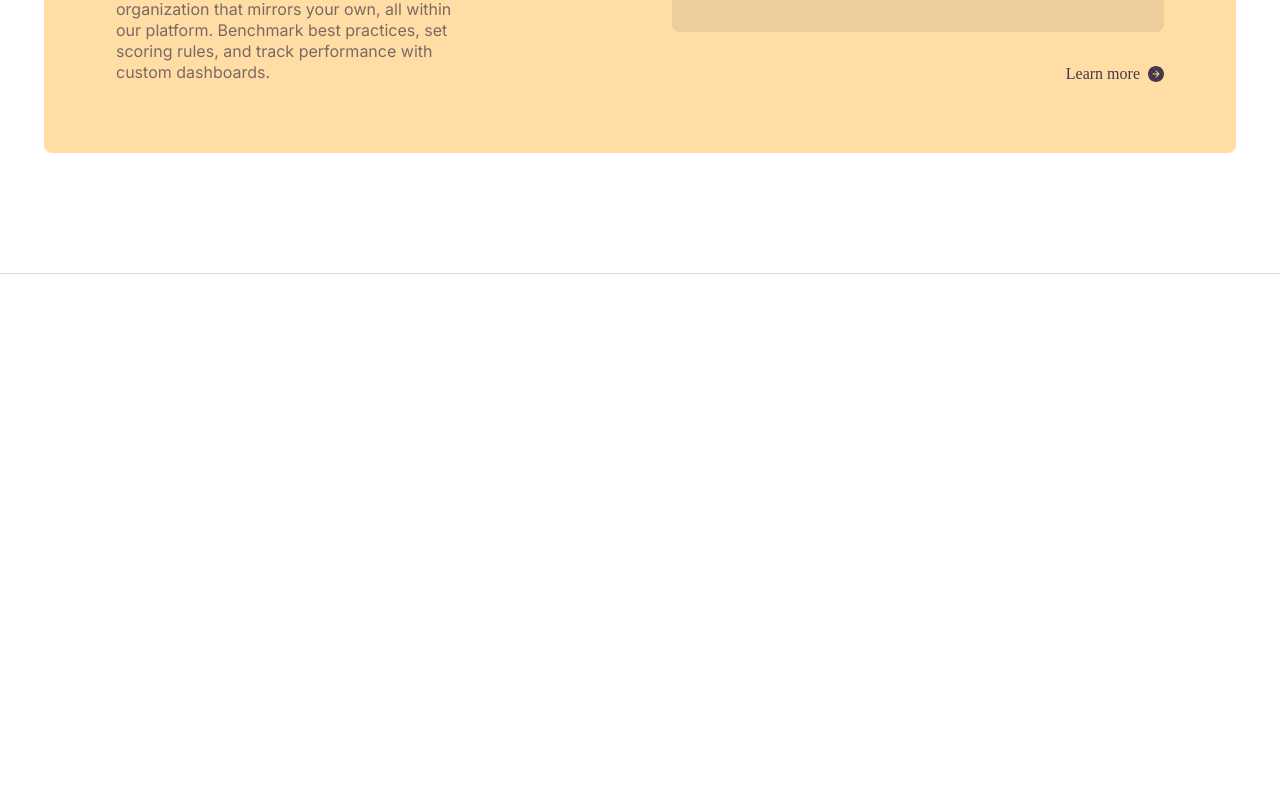
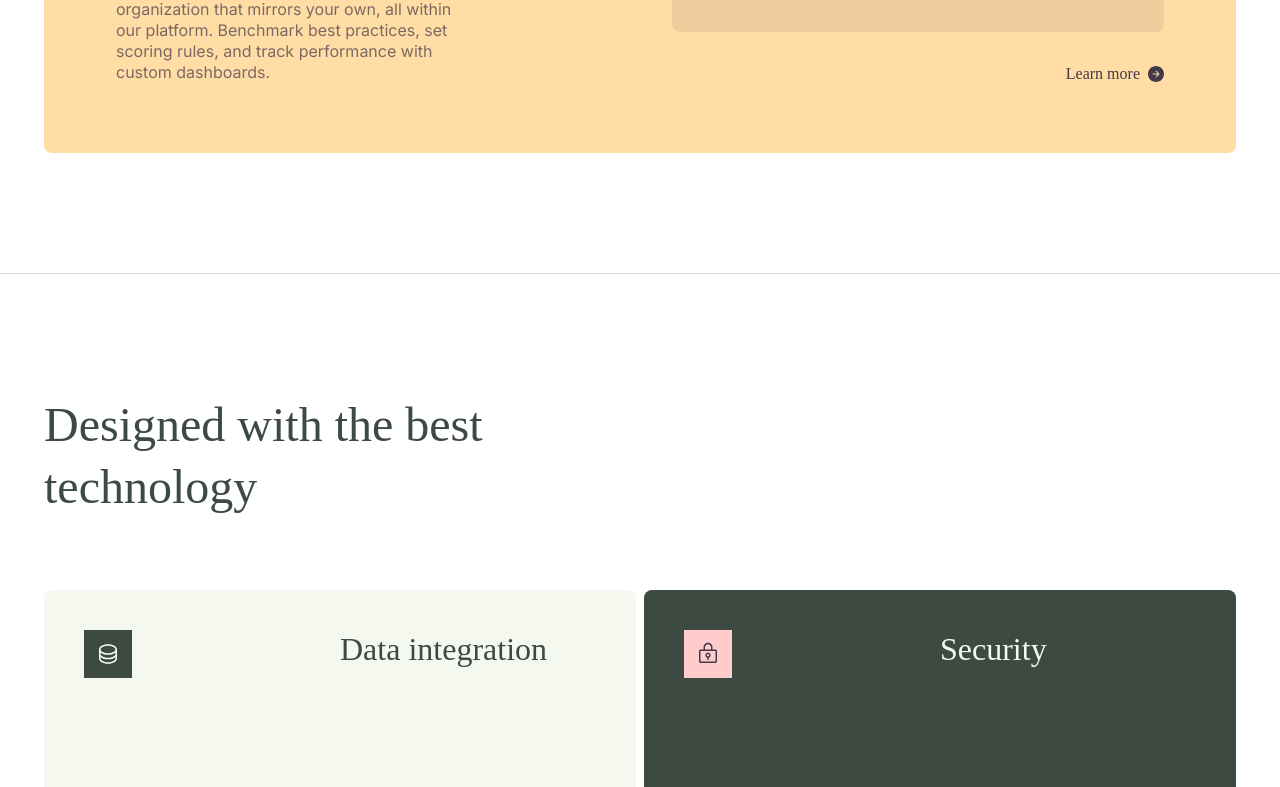
Before and after one commit to Thomagotchi/bruno-exo, a React (Vite) app: page / in a window 1280 px wide. Shown: the part 2625-3412 px from the top of the page. Before the commit the page ends 2899 px from the top, so only its background shows below. Built offline with nearby package versions, Linux system fonts and the light colour scheme; a web font is replaced by a local one.

Commit message:
V1 Section technology static

```diff
--- /dev/null
+++ b/src/assets/data/technologyData.json
@@ -0,0 +1,24 @@
+[
+  {
+    "title": "Data integration",
+    "src": "/images/technology/data-logo.svg",
+    "alt": "Database 2D icon.",
+    "content": "Lorem ipsum dolor sit amet consectetur. Sagittis sed congue semper sapien pulvinar. Tellus fames velit leo vel.",
+    "colors": {
+      "main": "primary-dark-green",
+      "logo": "primary-dark-green",
+      "background": "primary-light-green"
+    }
+  },
+  {
+    "title": "Security",
+    "src": "/images/technology/security-logo.svg",
+    "alt": "Padlock 2D icon.",
+    "content": "Lorem ipsum dolor sit amet consectetur. Sagittis sed congue semper sapien pulvinar. Tellus fames velit leo vel.",
+    "colors": {
+      "main": "primary-light-green",
+      "logo": "secondary-pink",
+      "background": "primary-dark-green"
+    }
+  }
+]
--- a/src/components/buttons/learnMoreButtonPrimary/learnMoreButtonPrimary.jsx
+++ b/src/components/buttons/learnMoreButtonPrimary/learnMoreButtonPrimary.jsx
@@ -1,10 +1,7 @@
 /* eslint-disable react/prop-types */
 export function LearnMoreButtonPrimary({ color }) {
   return (
-    <a
-      href="#"
-      className={`flex gap-8 ml-auto text-${color} text-4s items-center`}
-    >
+    <a href="#" className={`flex gap-8 text-${color} text-4s items-center`}>
       <p>Learn more</p>
       <svg
         className="fill-current"
--- a/src/components/cards/platformCarouselCard/platformCarouselCard.jsx
+++ b/src/components/cards/platformCarouselCard/platformCarouselCard.jsx
@@ -45,7 +45,9 @@ export function PlatformCarouselCard({ menuItem, curr }) {
       </div>
       <div className="ml-auto w-fit flex flex-col">
         <img className="mb-32" src={menuItem.src} alt={menuItem.alt} />
-        <LearnMoreButtonPrimary color={menuItem.colors.button} />
+        <div className="ml-auto">
+          <LearnMoreButtonPrimary color={menuItem.colors.button} />
+        </div>
       </div>
     </div>
   );
--- /dev/null
+++ b/src/components/cards/technologyCard/technologyCard.jsx
@@ -0,0 +1,24 @@
+import { LearnMoreButtonPrimary } from "../../buttons/learnMoreButtonPrimary/learnMoreButtonPrimary";
+
+export function TechnologyCard({ cardData }) {
+  return (
+    <div
+      className={`flex rounded-8 bg-${cardData.colors.background} py-40 h-330 text-${cardData.colors.main}`}
+    >
+      <div className="flex flex-col pl-40 w-1/2">
+        <img
+          className={`bg-${cardData.colors.logo} p-12 h-48 w-48`}
+          src={cardData.src}
+          alt={cardData.alt}
+        />
+        <div className="mt-auto">
+          <LearnMoreButtonPrimary color={cardData.colors.main} />
+        </div>
+      </div>
+      <div className="w-1/2 pr-40 flex flex-col">
+        <h3 className={`text-1m`}>{cardData.title}</h3>
+        <p className="font-inter text-3s mt-auto">{cardData.content}</p>
+      </div>
+    </div>
+  );
+}
--- a/src/pages/Home.jsx
+++ b/src/pages/Home.jsx
@@ -2,6 +2,7 @@ import { Header } from "../components/header/header";
 import { HomeHero } from "../sections/homeHero/homeHero";
 import { HomePlatform } from "../sections/homePlatform/homePlatform";
 import { HomeSolutions } from "../sections/homeSolutions/homeSolutions";
+import { HomeTechnology } from "../sections/homeTechnology/homeTechnology";
 import { LogoSlider } from "../sections/logoSlider/logoSlider";
 
 export function Home() {
@@ -12,6 +13,7 @@ export function Home() {
       <LogoSlider />
       <HomeSolutions />
       <HomePlatform />
+      <HomeTechnology />
     </>
   );
 }
--- a/src/sections/homePlatform/homePlatform.jsx
+++ b/src/sections/homePlatform/homePlatform.jsx
@@ -7,7 +7,7 @@ export function HomePlatform() {
 
   return (
     <section
-      id="platform"
+      id="home-platform"
       className="py-120 border-b-default border-primary-dark-green/20"
     >
       <div className="mx-auto w-1192">
--- /dev/null
+++ b/src/sections/homeTechnology/homeTechnology.jsx
@@ -0,0 +1,25 @@
+import technologyData from "../../assets/data/technologyData.json";
+import { TechnologyCard } from "../../components/cards/technologyCard/technologyCard";
+
+export function HomeTechnology() {
+  return (
+    <section
+      id="home-technology"
+      className="border-b-default border-primary-dark-green/20 mb-20"
+    >
+      <div className="w-1192 mx-auto py-120 font-neue">
+        <h1 className="w-1/2 text-1l text-primary-dark-green mb-72">
+          Designed with the best technology
+        </h1>
+        <div className="flex gap-8">
+          {technologyData.map((subject) => (
+            <TechnologyCard
+              key={`technology-${subject.title}`}
+              cardData={subject}
+            />
+          ))}
+        </div>
+      </div>
+    </section>
+  );
+}
--- a/tailwind.config.js
+++ b/tailwind.config.js
@@ -115,14 +115,19 @@ export default {
         20: "0.2",
       },
       height: {
+        24: "24px",
         32: "32px",
         40: "40px",
+        48: "48px",
         50: "50px",
         64: "64px",
+        330: "330px",
         440: "440px",
         573: "573px",
       },
       width: {
+        24: "24px",
+        48: "48px",
         64: "64px",
         300: "300px",
         800: "800px",
@@ -147,6 +152,7 @@ export default {
         32: "32px",
         40: "40px",
         48: "48px",
+        72: "72px",
         120: "120px",
         logoSliderMargin: "calc((100vw - 612px) / 12)",
       },
```
Also changed, not shown: public/images/technology/data-logo.svg (added), public/images/technology/security-logo.svg (added).
